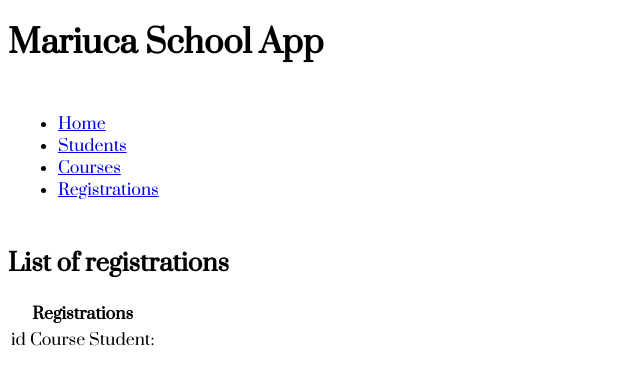
After one commit to mariamuzas/mariuca_school_app_project, a Flask app: page /registrations in a window 1280 px wide. The commit adds this page. Shown: the top 385 px of the page, without its empty margins (0-640 px from the left). Run offline with Flask 2, Linux system fonts and the light colour scheme; data that the repository does not hold is empty; some libraries are stand-ins or nearby versions.

Commit message:
repository controller created, routes added but the registration.update() not working

```diff
--- a/app.py
+++ b/app.py
@@ -2,11 +2,13 @@ from flask import Flask, render_template
 
 from controllers.course_controller import courses_blueprint
 from controllers.student_controller import student_blueprint
+from controllers.registration_controller import registration_blueprint
 
 app = Flask(__name__)
 
 app.register_blueprint(courses_blueprint)
 app.register_blueprint(student_blueprint)
+app.register_blueprint(registration_blueprint)
 
 @app.route("/")
 def home():
--- a/console.py
+++ b/console.py
@@ -17,7 +17,7 @@ course_repository.save(course_1)
 course_2 = Course('All I want for Christmas is food', 'Christmas Dinner Recipes', 'Saturdays at 10:00', 2, 10,'Maria Antuna')
 course_repository.save(course_2)
 
-course_3 = Course("Salads aren't boring", 'Vegetarian recipes that you never thought about', 'Tuesdays at 17:00', 1, 15, 'Berasategui')
+course_3 = Course("Salads", 'Vegetarian recipes that you never thought about', 'Tuesdays at 17:00', 1, 15, 'Berasategui')
 course_repository.save(course_3)
 
 student_1 = Student('Valerie Liberty', '10/04/1980', 'Intermediate', "vliberty@gmail.com", '7852341700', True)
@@ -26,7 +26,7 @@ student_repository.save(student_1)
 student_2 = Student('Marco Botton', '07/07/1977', 'Beginner', "bottonmarco@gmail.com", '7284932045', False)
 student_repository.save(student_2)
 
-student_3 = Student('Alex Mateo', '12/09/1950', 'Advance', "mate0300",'7430328501', True )
+student_3 = Student('Alex Mateo', '12/09/1950', 'Advance', "mate0300@gmail.com",'7430328501', True )
 student_repository.save(student_3)
 
 registration_1 = Registration(course_1, student_1)
--- /dev/null
+++ b/controllers/registration_controller.py
@@ -0,0 +1,43 @@
+from flask import Blueprint, Flask, redirect, render_template, request
+
+from models.student import Student
+from models.course import Course
+from models.registration import Registration
+
+import repositories.student_repository as student_repository
+import repositories.course_repository as course_repository
+import repositories.registration_repository as registration_repository
+
+registration_blueprint = Blueprint('registration', __name__)
+
+@registration_blueprint.route("/registrations")
+def list_registrations():
+    registrations = registration_repository.select_all()
+    return render_template('registrations/index.html', registrations = registrations)
+
+
+@registration_blueprint.route("/registrations/<id>/delete", methods= ["POST"])
+def delete_registration(id):
+    registration_repository.delete(id)
+    return redirect("/registrations")
+
+
+@registration_blueprint.route("/registrations/<id>/edit")
+def edit_registration(id):
+    students = student_repository.select_all()
+    courses = course_repository.select_all()
+    registration = registration_repository.select(id)
+    return render_template('registrations/edit.html', registration= registration, students=students, courses=courses )
+
+
+@registration_blueprint.route("/registrations/<id>", methods=["POST"])
+def update_registration(id):
+    course_id = request.form["course_id"]
+    student_id = request.form["student_id"]
+
+    course = course_repository.select(course_id)
+    student= student_repository.select(student_id)
+
+    registration_to_update = Registration(course, student)
+    registration_repository.update(registration_to_update)
+    return redirect("/registrations")
--- a/models/registration.py
+++ b/models/registration.py
@@ -3,3 +3,4 @@ class Registration:
     def __init__(self, course, student, id = None):
         self.course = course
         self.student = student
+        self.id = id
--- a/repositories/registration_repository.py
+++ b/repositories/registration_repository.py
@@ -77,7 +77,18 @@ def select_students(id):
         students.append(student)
     return students
 
-# def update(registration):
-#     sql = "UPDATE registration SET (course_id, student_id) = (%s, %s) WHERE id = %s"
-#     values = [registration.course.id, registration.student.id, registration.id]
-#     run_sql(sql, values)
+def select(id):
+    registration = None
+    sql = "SELECT * FROM registrations WHERE id = %s"
+    values = [id]
+    result = run_sql(sql, values)[0]
+
+    if result is not None:
+        registration = Registration(result['course_id'], result['student_id'])
+    return registration
+
+
+def update(registration):
+    sql = "UPDATE registrations SET (course_id, student_id) = (%s, %s) WHERE id = %s"
+    values = [registration.course.id, registration.student.id, registration.id]
+    run_sql(sql, values)
--- /dev/null
+++ b/static/css/style.css
@@ -0,0 +1,7 @@
+body {
+    font-family: 'Prata', serif;
+}
+nav {
+    display: flex;
+    padding: 10px;
+}
--- a/templates/base.html
+++ b/templates/base.html
@@ -3,6 +3,10 @@
 <head>
     <meta charset="UTF-8">
     <meta name="viewport" content="width=device-width, initial-scale=1.0">
+    <link href="https://fonts.googleapis.com/css2?family=Prata&display=swap" rel="stylesheet">
+    <!-- <link rel="stylesheet" href="static/style.css"> -->
+    <link rel="stylesheet" href="{{url_for('static', filename='css/style.css')}}">
+
     <title>Mariuca School</title>
 </head>
 <body>
@@ -12,7 +16,7 @@
             <li><a href="{{url_for('home')}}">Home</a></li>
             <li><a href="{{ url_for('students.list_students')}}">Students</a></li>
             <li><a href="{{ url_for('courses.list_courses')}}">Courses</a></li>
-            <!-- <li><a href="">Bookings</a></li> -->
+            <li><a href="{{ url_for('registration.list_registrations')}}">Registrations</a></li>
         </ul>
     </nav>
     {% block content %}
--- a/templates/courses/show.html
+++ b/templates/courses/show.html
@@ -6,6 +6,7 @@
     <p>Every {{course.date}}</p>
     <p>Duration: {{course.duration}}h</p>
     <p>Max. number of students: {{course.max_num_students}}</p>
+    <p>Teacher: {{course.teacher_name}}</p>
     <ul>
         Students list:
         {% for student in students %}
--- /dev/null
+++ b/templates/registrations/index.html
@@ -0,0 +1,27 @@
+{% extends 'base.html' %}
+{% block content %}
+    <h2>List of registrations</h2>
+    <table>
+        <thead>
+            <tr>
+                <th colspan="5">Registrations</th>
+            </tr>
+        </thead>
+        <tbody>
+            <tr>
+                <td>id</td>
+                <td>Course</td>
+                <td>Student:</td>
+            </tr>
+          {% for registration in registrations %}
+              <tr>
+                  <td>{{registration.id}}</td>
+                  <td>{{registration.course.title}}</td>
+                  <td>{{registration.student.name}}</td>
+                  <td><a href="/registrations/{{registration.id}}/edit">Edit</a></td>
+                  <td><form action="/registrations/{{registration.id}}/delete" method="POST">
+                    <input type="submit" value="delete">
+                    </form></td>
+              </tr>
+          {% endfor %}
+{% endblock content %}
--- a/templates/students/index.html
+++ b/templates/students/index.html
@@ -24,8 +24,10 @@
                 <td>{{student.dob}}</td>
                 <td>{{student.experience}}</td>
                 <td>{{student.email}}</td>
-                <td>{{student.membership}}</td>
-
+                <!-- <td>{{student.membership}}</td> -->
+                <td>{% if student.membership == True %}
+                    <i class="fa fa-check fa-2x" style="color:black"></i>
+                {% endif %}</td>
                 <td><a href="/students/{{student.id}}">More details</a></td>
             </tr>
             {% endfor %}
--- a/templates/students/show.html
+++ b/templates/students/show.html
@@ -12,11 +12,11 @@
     <ul>
         Courses enrolled:
         {% for course in courses %}
-        <li>{{course.title}}</li>
+        <li>{{course.title}} <a href="{{ url_for('registration.list_registrations')}}">(Change/delete course)</a></li>
         {% endfor %}
     </ul>
-    <a href="/students/{{student.id}}/edit">Edit</a>
+    <a href="/students/{{student.id}}/edit">Edit student details</a>
     <form action="/students/{{student.id}}/delete" method="POST">
-        <input type="submit" value="delete">
+        <input type="submit" value="Delete Student">
     </form>
 {% endblock content %}
```
Also changed, not shown: templates/registrations/edit.html (added, +25 -0 lines).
